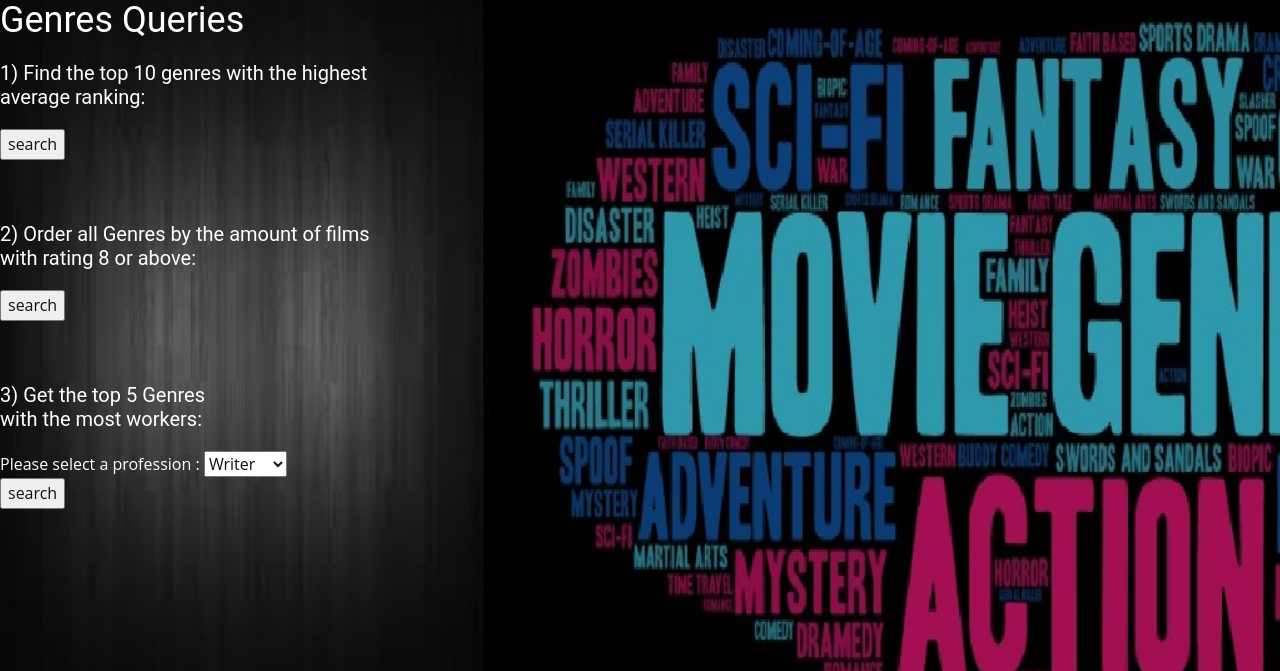
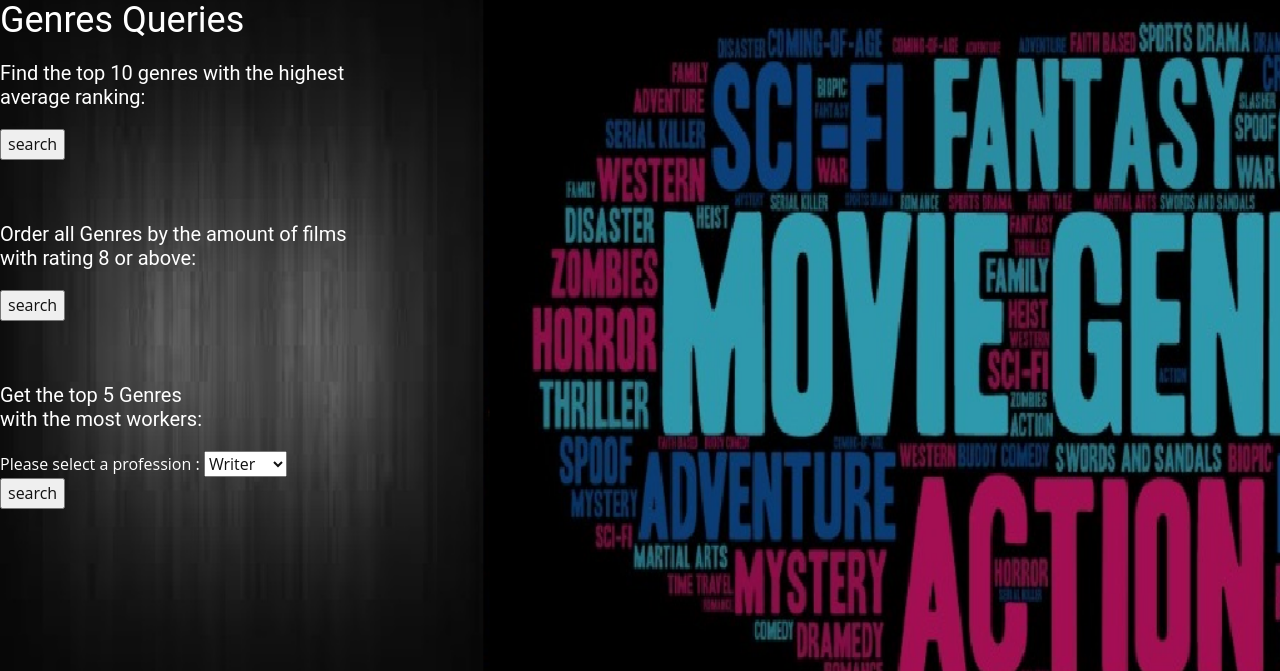
Before and after one commit to ofekMula/Cinema_Career_Recommendation, a Flask app: page /Genre_queries.html in a window 1280 px wide. Shown: the part 19-690 px from the top of the page. Run offline with Flask 2, Linux system fonts and the light colour scheme.

Commit message:
fixed simple designe problems + checked project on tomcat server

```diff
--- a/simple_server/SRC/APPLICATION-SOURCE-CODE/server.py
+++ b/simple_server/SRC/APPLICATION-SOURCE-CODE/server.py
@@ -24,7 +24,7 @@ mysql = mysql.connector.connect(
 
 
 # when we run server on the nova: delta-tomcat-vm
-
+#
 # mysql = mysql.connector.connect(
 #   host="mysqlsrv1.cs.tau.ac.il",
 #   user="DbMysql11",
@@ -475,4 +475,4 @@ def back():
 
 if __name__ == '__main__':
     app.run(port="8888", debug=True)
-    # app.run(port="40707", debug=True,host='delta-tomcat- - when running on delta tomcat server.
+    # app.run(port="40707", debug=True,host='delta-tomcat-vm') #- - when running on delta tomcat server.
--- a/simple_server/SRC/APPLICATION-SOURCE-CODE/templates/Directors_queries.html
+++ b/simple_server/SRC/APPLICATION-SOURCE-CODE/templates/Directors_queries.html
@@ -2,7 +2,7 @@
     <header>
         <meta charset="utf-8">
               <link rel="stylesheet" href="../static/cover.css" >
-        <link rel="stylesheet" href="../static/nicepage.css">
+        <link rel="stylesheet" href="../static/cover2.css">
     </header>
     <head>
         <style>
@@ -39,14 +39,14 @@
 
 
         <form action="/query4_Dir" method="GET">
-              <h5 class="u-text u-text-body-alt-color u-text-2">1) Get the top 20 directors who worked<br>
+              <h5 class="u-text u-text-body-alt-color u-text-2">Get the top 20 directors who worked<br>
                 in a variety of genres:</h5>
               <input type="submit" value="search">
           </form><br>
 
 
         <form action="/query7" method="GET">
-            <h5 class="u-text u-text-body-alt-color u-text-2">2) Get 100 directors that directed more than 5 movies of a given genre</h5>
+            <h5 class="u-text u-text-body-alt-color u-text-2">Get 100 directors that directed more than 5 movies of a given genre</h5>
                       <span class="u-text u-text-body-alt-color u-text-2"> Choose genre:</span><br>
             <select name="query" class="form-control" id="genresDropdown" required></select>
             <input type="submit" value="search">
--- a/simple_server/SRC/APPLICATION-SOURCE-CODE/templates/Genre_queries.html
+++ b/simple_server/SRC/APPLICATION-SOURCE-CODE/templates/Genre_queries.html
@@ -2,7 +2,7 @@
     <header>
         <meta charset="utf-8">
               <link rel="stylesheet" href="../static/cover.css" >
-        <link rel="stylesheet" href="../static/nicepage.css">
+        <link rel="stylesheet" href="../static/cover2.css">
     </header>
     <head>
             <style>
@@ -17,17 +17,17 @@
     <body class="u-body">
         <h2 class="u-text u-text-body-alt-color u-text-2"> Genres Queries</h2>
         <form action="/query9" method="GET">
-            <h5 class="u-text u-text-body-alt-color u-text-2">1) Find the top 10 genres with the highest <br> average ranking:</h5>
+            <h5 class="u-text u-text-body-alt-color u-text-2">Find the top 10 genres with the highest <br> average ranking:</h5>
             <input type="submit" value="search">
         </form><br>
 
             <form action="/query10" method="GET">
-            <h5 class="u-text u-text-body-alt-color u-text-2">2) Order all Genres by the amount of films <br> with rating 8 or above:</h5>
+            <h5 class="u-text u-text-body-alt-color u-text-2">Order all Genres by the amount of films <br> with rating 8 or above:</h5>
             <input type="submit" value="search">
         </form><br>
 
                 <form action="/query3" method="GET">
-            <h5 class="u-text u-text-body-alt-color u-text-2">3) Get the top 5 Genres <br> with the most workers:</h5>
+            <h5 class="u-text u-text-body-alt-color u-text-2">Get the top 5 Genres <br> with the most workers:</h5>
             <label class="u-text u-text-body-alt-color u-text-2" for="years">Please select a  profession : </label>
             <select name="query" id="years">
                 <option value="Writer">Writer</option>
--- a/simple_server/SRC/APPLICATION-SOURCE-CODE/templates/Producer_queries.html
+++ b/simple_server/SRC/APPLICATION-SOURCE-CODE/templates/Producer_queries.html
@@ -2,7 +2,7 @@
     <header>
         <meta charset="utf-8">
               <link rel="stylesheet" href="../static/cover.css" >
-        <link rel="stylesheet" href="../static/nicepage.css">
+        <link rel="stylesheet" href="../static/cover2.css">
     </header>
     <head>
             <style>
@@ -17,7 +17,7 @@
     <body class="u-body">
         <h2 class="u-text u-text-body-alt-color u-text-2"> Productions  Queries</h2>
         <form action="/query1" method="GET">
-            <h5 class="u-text u-text-body-alt-color u-text-2">1) find the 20 biggest  Productions by the amount  </h5>
+            <h5 class="u-text u-text-body-alt-color u-text-2">Find the 20 biggest  Productions by the amount  </h5>
 
             <h5 class="u-text u-text-body-alt-color u-text-2">of films with rank above 7</h5>
                  <input type="submit" value="search">
--- a/simple_server/SRC/APPLICATION-SOURCE-CODE/templates/Writer_queries.html
+++ b/simple_server/SRC/APPLICATION-SOURCE-CODE/templates/Writer_queries.html
@@ -2,7 +2,7 @@
     <header>
         <meta charset="utf-8">
               <link rel="stylesheet" href="../static/cover.css" >
-        <link rel="stylesheet" href="../static/nicepage.css">
+        <link rel="stylesheet" href="../static/cover2.css">
     </header>
     <head>
             <style>
--- a/simple_server/SRC/APPLICATION-SOURCE-CODE/templates/about_us.html
+++ b/simple_server/SRC/APPLICATION-SOURCE-CODE/templates/about_us.html
@@ -3,8 +3,9 @@
   <head>
 
     <meta charset="utf-8">
-    <link rel="stylesheet" href="../static/nicepage.css">
     <link rel="stylesheet" href="../static/cover.css" >
+        <link rel="stylesheet" href="../static/search2.css">
+        <link rel="stylesheet" href="../static/search.css">
     <link id="u-theme-google-font" rel="stylesheet" href="https://fonts.googleapis.com/css?family=Roboto:100,100i,300,300i,400,400i,500,500i,700,700i,900,900i|Open+Sans:300,300i,400,400i,600,600i,700,700i,800,800i">
 
     <meta property="og:title" content="cover">
--- a/simple_server/SRC/APPLICATION-SOURCE-CODE/templates/index.html
+++ b/simple_server/SRC/APPLICATION-SOURCE-CODE/templates/index.html
@@ -3,7 +3,7 @@
   <head>
 
     <meta charset="utf-8">
-    <link rel="stylesheet" href="../static/nicepage.css">
+    <link rel="stylesheet" href="../static/cover2.css">
     <link rel="stylesheet" href="../static/cover.css" >
     <link id="u-theme-google-font" rel="stylesheet" href="https://fonts.googleapis.com/css?family=Roboto:100,100i,300,300i,400,400i,500,500i,700,700i,900,900i|Open+Sans:300,300i,400,400i,600,600i,700,700i,800,800i">
 
```
Also changed, not shown: simple_server/SRC/APPLICATION-SOURCE-CODE/templates/Actor_queries.html (+4 -4 lines), simple_server/SRC/APPLICATION-SOURCE-CODE/templates/Film_queries.html (+4 -4 lines), simple_server/SRC/APPLICATION-SOURCE-CODE/templates/searchResults.html (+0 -12 lines), simple_server/SRC/APPLICATION-SOURCE-CODE/static/cover2.css (renamed from simple_server/SRC/APPLICATION-SOURCE-CODE/static/nicepage.css).
